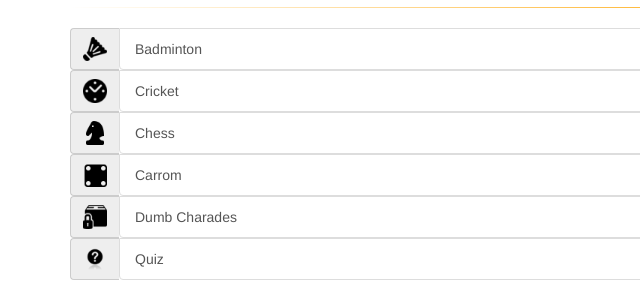
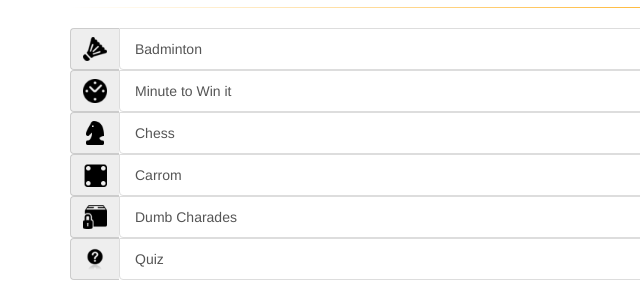
Before and after one commit to kaushal087/Galatta, a plain HTML site: page index.html in a window 1280 px wide. Shown: the part 324-606 px from the top of the page, 0-640 px from the left. Drawn offline with nearby package versions, Linux system fonts and the light colour scheme.

Commit message:
Update index.html

```diff
--- a/index.html
+++ b/index.html
@@ -94,7 +94,7 @@
                         </div>
                         <div class="input-group">
                             <span class="input-group-addon event-image"><image src="image_galata/event_icon/cricket.png" class="event-icon"/></span>
-                            <a href="#" class="list-group-item" id="cricket" onclick="load_event(this); return false;">Cricket</a>
+                            <a href="#" class="list-group-item" id="cricket" onclick="load_event(this); return false;">Minute to Win it</a>
                         </div>
                         <div class="input-group">
                             <span class="input-group-addon event-image"><image src="image_galata/event_icon/chess.png" class="event-icon"/></span>
```
